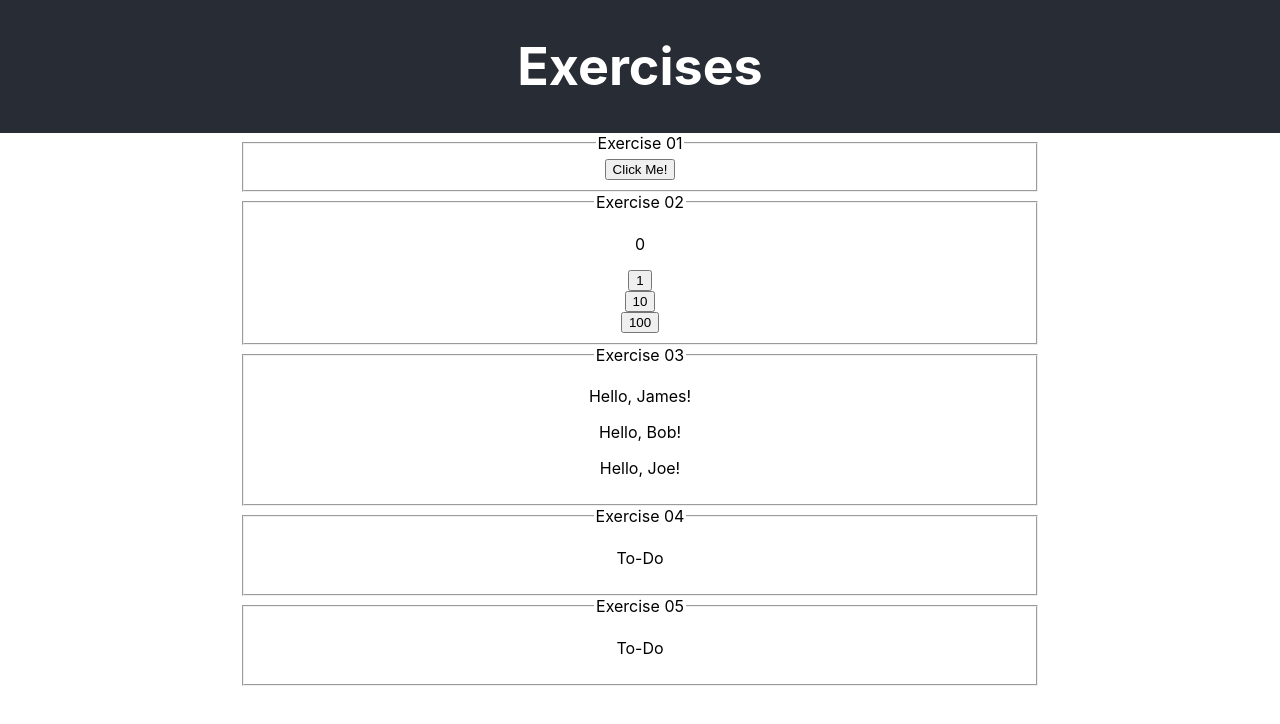
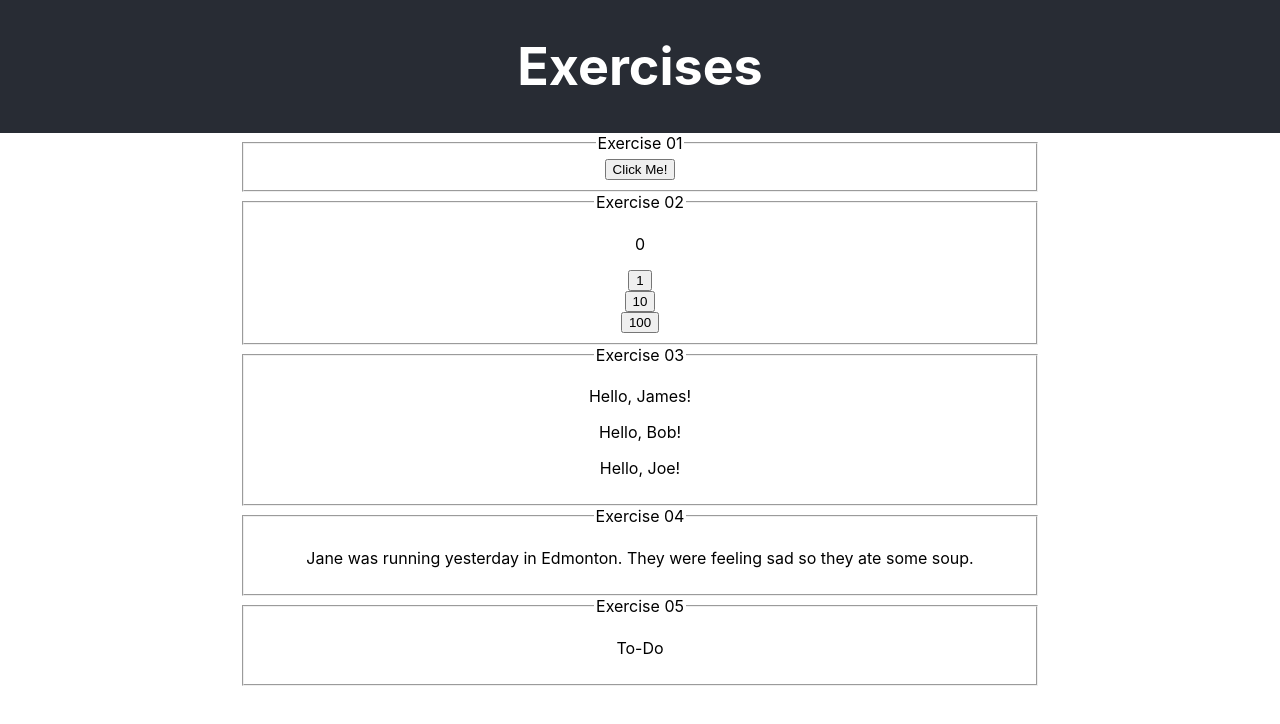
Before and after one commit to JamesonG-UAlberta/UAlberta-WCBWebDev_EXSM3939_Demo, a React (Create React App) app in the folder react-app/: page / in a window 1280 px wide. Shown: the top 724 px of the page. Built offline with nearby package versions, Linux system fonts and the light colour scheme.

Commit message:
Exercise 04;

```diff
--- a/react-app/src/App.js
+++ b/react-app/src/App.js
@@ -3,6 +3,7 @@ import './App.css';
 import InvertingButton from './InvertingButton';
 import AddingMachine from './AddingMachine';
 import GreetUser from './GreetUser';
+import MadLib from './MadLib';
 
 function App() {
   return (
@@ -26,7 +27,7 @@ function App() {
       </fieldset>
       <fieldset>
         <legend>Exercise 04</legend>
-        <p>To-Do</p>
+        <MadLib name="Jane" place="Edmonton" food="soup" verb="running" feeling="sad" />
       </fieldset>
       <fieldset>
         <legend>Exercise 05</legend>
--- a/react-app/src/InvertingButton.js
+++ b/react-app/src/InvertingButton.js
@@ -5,14 +5,17 @@ class InvertingButton extends React.Component {
     constructor(props) {
         super(props);
 
+        // Initialize the state by defining the state properties, and giving them a value.
         this.state = {
             changedColour: false
         };
 
+        // Bind any named methods to be used with event listeners.
         this.handleClick = this.handleClick.bind();
     }
 
     handleClick() {
+        // Technically we should be using a referencing setState here, but for a simple implementation like this I opted to keep it more readable.
         if (this.state.changedColour)
         {
             this.setState({
--- /dev/null
+++ b/react-app/src/MadLib.js
@@ -0,0 +1,38 @@
+import React, { Component } from 'react';
+
+class MadLib extends Component {
+    constructor(props) {
+        super(props);
+        /*
+        this.state = {
+            name: props.name,
+            place: props.place,
+            food: props.food,
+            verb: props.verb,
+            feeling: props.feeling
+        }
+        */
+
+        // A little bit better organization in case we were to have other state properties.
+        this.state = {
+            storyComponents: {
+                name: props.name,
+                place: props.place,
+                food: props.food,
+                verb: props.verb,
+                feeling: props.feeling
+            }
+        }
+    }
+
+
+    render() {
+        return (
+            <div>
+                <p>{`${this.state.storyComponents.name} was ${this.state.storyComponents.verb} yesterday in ${this.state.storyComponents.place}. They were feeling ${this.state.storyComponents.feeling} so they ate some ${this.state.storyComponents.food}.`}</p>
+            </div>
+        );
+    }
+}
+
+export default MadLib;
```
